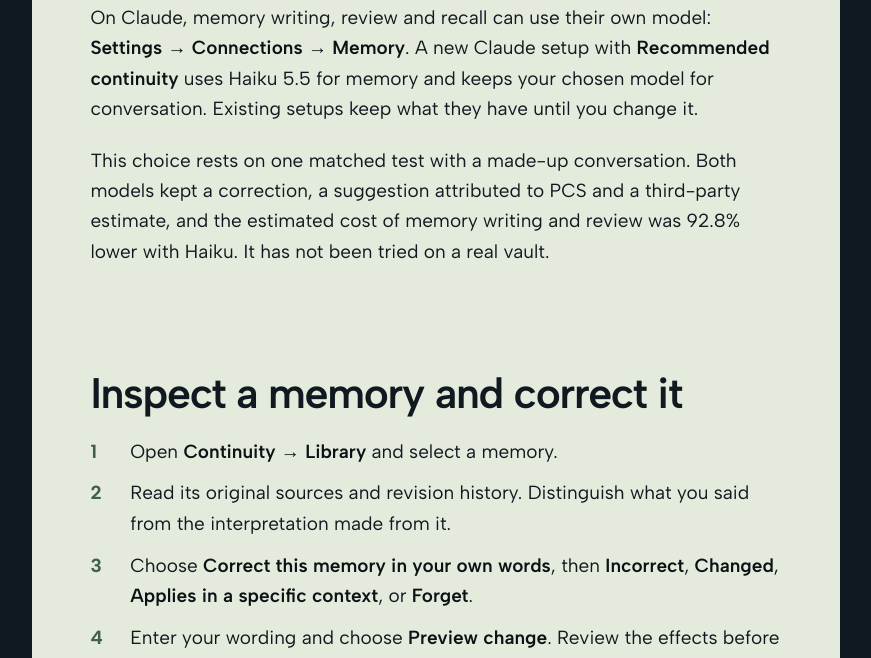
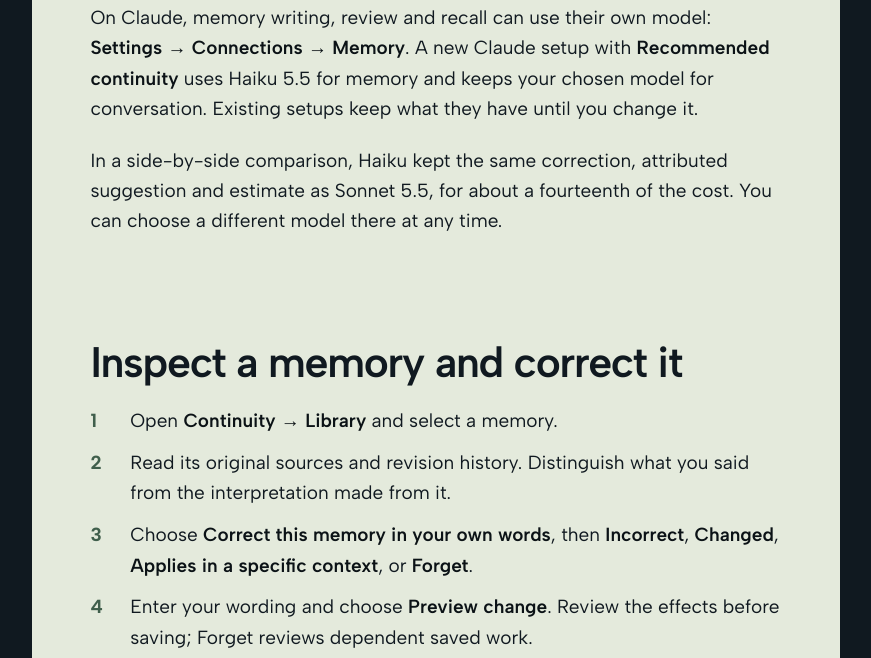
Before and after one commit to PCS-PersonalContinuitySystem/PCS-site, a plain HTML site: page memory-control.html in a window 1280 px wide. Shown: the part 4355-5013 px from the top of the page, without its empty margins (204-1075 px from the left). Drawn offline with Linux system fonts and the light colour scheme.

Commit message:
Add files via upload

```diff
--- a/memory-control.html
+++ b/memory-control.html
@@ -96,7 +96,7 @@
     <p><strong>Bug report</strong> lists the latest 16 memory requests: the output limit asked for, the input and output tokens the provider reported, the length of the reply, the time taken and how each request ended. It holds counts and fixed words only. On Claude the conversation footer also shows <strong>Last memory request total</strong>.</p>
     <h3 id="claude-memory-model">A separate model for Claude memory</h3>
     <p>On Claude, memory writing, review and recall can use their own model: <strong>Settings → Connections → Memory</strong>. A new Claude setup with <strong>Recommended continuity</strong> uses Haiku 5.5 for memory and keeps your chosen model for conversation. Existing setups keep what they have until you change it.</p>
-    <p>This choice rests on one matched test with a made-up conversation. Both models kept a correction, a suggestion attributed to PCS and a third-party estimate, and the estimated cost of memory writing and review was 92.8% lower with Haiku. It has not been tried on a real vault.</p>
+    <p>In a side-by-side comparison, Haiku kept the same correction, attributed suggestion and estimate as Sonnet 5.5, for about a fourteenth of the cost. You can choose a different model there at any time.</p>
 
     <h2 id="review">Inspect a memory and correct it</h2>
     <ol class="steps">
```
